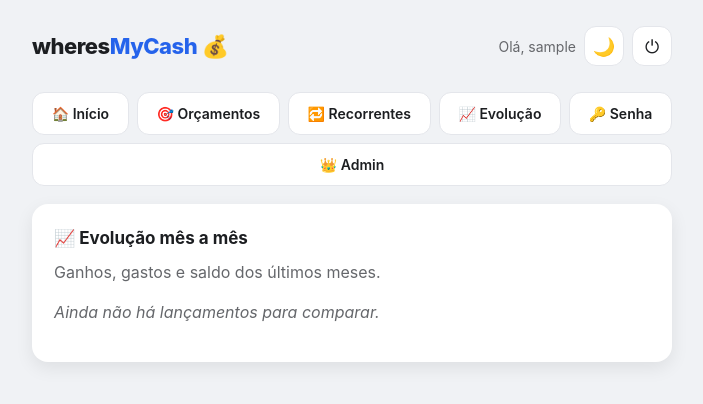
After one commit to wotocoskig/whereMyCash, a Flask app: page /evolucao in a window 1280 px wide. The commit adds this page. Shown: the top 404 px of the page, without its empty margins (288-991 px from the left). Run offline with Flask 3, Linux system fonts and the light colour scheme; the visitor is signed in with stand-in values (Sample User, id 1); data that the repository does not hold is empty.

Commit message:
feat: comparativo mes a mes (evolucao)
- Rota /evolucao agrega ganhos/gastos/saldo por mes (ate 12 meses)
- Pagina com barras por mes (ganhos verde, gastos vermelho) e saldo
- Link 'Evolucao' no menu

```diff
--- a/app.py
+++ b/app.py
@@ -759,6 +759,47 @@ def exportar():
     )
 
 
+# ---- Evolução: comparativo mês a mês ----
+
+@app.route('/evolucao')
+@login_required
+def evolucao():
+    uid = session['usuario_id']
+    conn = get_db()
+    rows = conn.execute(
+        "SELECT data, tipo, valor FROM transacoes WHERE usuario_id = ?", (uid,)
+    ).fetchall()
+    conn.close()
+
+    # Agrega ganhos e gastos por mês (AAAA-MM).
+    por_mes = {}
+    for r in rows:
+        if not r["data"]:
+            continue
+        m = r["data"][:7]
+        d = por_mes.setdefault(m, {"ganhos": 0.0, "gastos": 0.0})
+        if r["tipo"] == "RECEITA":
+            d["ganhos"] += r["valor"]
+        else:
+            d["gastos"] += r["valor"]
+
+    # Ordem cronológica, no máximo os 12 meses mais recentes.
+    ordenados = sorted(por_mes.items())[-12:]
+    maior = max((max(d["ganhos"], d["gastos"]) for _, d in ordenados), default=0)
+    dados = [
+        {
+            "mes": m,
+            "ganhos": d["ganhos"],
+            "gastos": d["gastos"],
+            "saldo": d["ganhos"] - d["gastos"],
+            "pg": (d["ganhos"] / maior * 100) if maior else 0,
+            "pd": (d["gastos"] / maior * 100) if maior else 0,
+        }
+        for m, d in ordenados
+    ]
+    return render_template('evolucao.html', dados=dados)
+
+
 # ---- Trocar a própria senha (qualquer usuário logado) ----
 
 @app.route('/trocar-senha', methods=['GET', 'POST'])
--- a/templates/base.html
+++ b/templates/base.html
@@ -125,6 +125,7 @@
                 <a href="{{ url_for('index') }}">🏠 Início</a>
                 <a href="{{ url_for('orcamentos') }}">🎯 Orçamentos</a>
                 <a href="{{ url_for('recorrentes') }}">🔁 Recorrentes</a>
+                <a href="{{ url_for('evolucao') }}">📈 Evolução</a>
                 <a href="{{ url_for('trocar_senha') }}">🔑 Senha</a>
                 {% if session.get('is_admin') %}
                     <a href="{{ url_for('admin') }}">👑 Admin</a>
--- /dev/null
+++ b/templates/evolucao.html
@@ -0,0 +1,45 @@
+{% extends "base.html" %}
+{% block title %}Evolução{% endblock %}
+
+{% block extra_css %}
+        .mes-bloco { padding: 14px 0; border-bottom: 1px solid var(--border); }
+        .mes-bloco:last-child { border-bottom: none; }
+        .mes-topo { display: flex; justify-content: space-between; align-items: baseline; margin-bottom: 8px; }
+        .mes-topo strong { font-size: 16px; }
+        .linha { display: flex; align-items: center; gap: 8px; margin-bottom: 6px; }
+        .linha .rot { width: 58px; font-size: 13px; color: var(--muted); }
+        .linha .trilho { flex: 1; background: var(--track); border-radius: 6px; height: 16px; overflow: hidden; }
+        .linha .val { width: 110px; text-align: right; font-size: 13px; }
+        .b-ganho { background: var(--receita); height: 100%; border-radius: 6px; }
+        .b-gasto { background: var(--despesa); height: 100%; border-radius: 6px; }
+{% endblock %}
+
+{% block conteudo %}
+<div class="card">
+    <h3>📈 Evolução mês a mês</h3>
+    <p class="muted" style="margin-top: -6px;">Ganhos, gastos e saldo dos últimos meses.</p>
+
+    {% for d in dados %}
+        <div class="mes-bloco">
+            <div class="mes-topo">
+                <strong>{{ d.mes|mes_br }}</strong>
+                <span class="{{ 'receita' if d.saldo >= 0 else 'despesa' }}">
+                    saldo R$ {{ d.saldo|moeda }}
+                </span>
+            </div>
+            <div class="linha">
+                <span class="rot">Ganhos</span>
+                <div class="trilho"><div class="b-ganho" style="width: {{ d.pg }}%;"></div></div>
+                <span class="val receita">R$ {{ d.ganhos|moeda }}</span>
+            </div>
+            <div class="linha">
+                <span class="rot">Gastos</span>
+                <div class="trilho"><div class="b-gasto" style="width: {{ d.pd }}%;"></div></div>
+                <span class="val despesa">R$ {{ d.gastos|moeda }}</span>
+            </div>
+        </div>
+    {% else %}
+        <p class="muted" style="font-style: italic;">Ainda não há lançamentos para comparar.</p>
+    {% endfor %}
+</div>
+{% endblock %}
```
